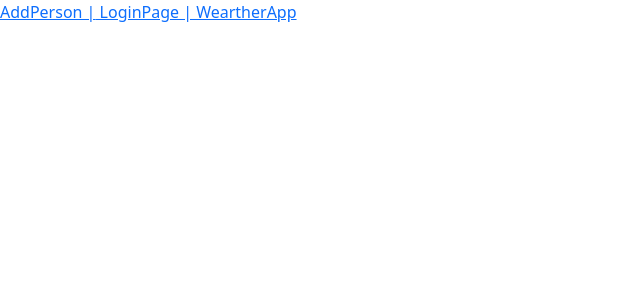
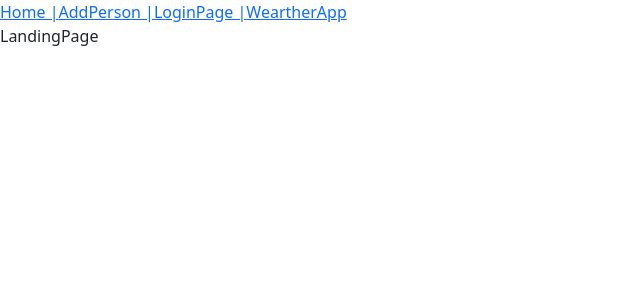
Before and after one commit to MasterJameson/NewPortfolio, a React (Create React App) app: page / in a window 1280 px wide. Shown: the top 300 px of the page, without its empty margins (0-640 px from the left). Built offline with nearby package versions, Linux system fonts and the light colour scheme.

Commit message:
added nav

```diff
--- a/src/App.tsx
+++ b/src/App.tsx
@@ -9,29 +9,29 @@ import { appStore } from './redux/store';
 // import ClassComponentApp from './Forms/classComponent';
 import WeartherApp from './Tables/WeatherApp/WeatherApp';
 import LoginPage from './Forms/Login/LoginPage';
-import { BrowserRouter, Link } from 'react-router-dom';
+import { BrowserRouter, Route, Routes } from 'react-router-dom';
+import { Nav } from './Nav/Navigation';
+import LandingPage from './Home/LandingPage';
 
 
 function App() {
 
   return (
     <React.Fragment >
-      {/* <Provider store={appStore} > */}
-        <nav>
-          <Link to={'AddPerson'} >
-            {/* <AddPerson /> */}AddPerson |
-          </Link>
-          <Link to={'LoginPage'} >
-            {/* <LoginPage /> */} LoginPage |
-          </Link>
-          <Link to={'WeatherApp'} >
-            {/* <WeartherApp /> */}  WeartherApp
-          </Link>
-          {/* <ClassComponentApp /> */}
-          {/* <SignUpForm /> */}
-          {/* <Exam /> */}
-        </nav>
-      {/* </Provider> */}
+      <Provider store={appStore} >
+        <BrowserRouter>
+          <Nav />
+          <Routes>
+            <Route path="/" element={<LandingPage />} />
+            <Route path="/LoginPage" element={<LoginPage />} />
+            <Route path="/AddPerson" element={<AddPerson />} />
+            <Route path="/WeatherApp" element={<WeartherApp />} />
+          </Routes>
+        </BrowserRouter>
+        {/* <ClassComponentApp /> */}
+        {/* <SignUpForm /> */}
+        {/* <Exam /> */}
+      </Provider>
     </React.Fragment>
   );
 }
--- /dev/null
+++ b/src/Home/LandingPage.tsx
@@ -0,0 +1,11 @@
+import React from 'react'
+
+function LandingPage() {
+  return (
+    <>
+      <p>LandingPage</p>
+    </>
+  )
+}
+
+export default LandingPage
--- /dev/null
+++ b/src/Nav/Navigation.tsx
@@ -0,0 +1,21 @@
+import { Link } from 'react-router-dom';
+
+export const Nav = () => {
+
+  return (
+    <>
+      <Link to={''} >
+        Home |
+      </Link>
+      <Link to={'AddPerson'} >
+        AddPerson |
+      </Link>
+      <Link to={'LoginPage'} >
+        LoginPage |
+      </Link>
+      <Link to={'WeatherApp'} >
+        WeartherApp
+      </Link>
+    </>
+  )
+}
--- a/src/index.tsx
+++ b/src/index.tsx
@@ -3,28 +3,13 @@ import ReactDOM from 'react-dom/client';
 import './index.css';
 import App from './App';
 import 'bootstrap/dist/css/bootstrap.min.css';
-import { BrowserRouter, Route, Routes } from 'react-router-dom';
-import AddPerson from './Forms/AddPerson/AddPerson';
-import WeartherApp from './Tables/WeatherApp/WeatherApp';
-import LoginPage from './Forms/Login/LoginPage';
-import { Provider } from 'react-redux';
-import { appStore } from './redux/store';
 
 const root = ReactDOM.createRoot(
   document.getElementById("root") as HTMLDivElement
 );
 root.render(
   <React.StrictMode>
-    <Provider store={appStore} >
-      <BrowserRouter>
-        <Routes>
-          <Route path="/" element={<App />} />
-          <Route path="/LoginPage" element={<LoginPage />} />
-          <Route path="/AddPerson" element={<AddPerson />} />
-          <Route path="/WeatherApp" element={<WeartherApp />} />
-        </Routes>
-      </BrowserRouter>
-    </Provider>
+    <App />
   </React.StrictMode>);
 
 // If you want to start measuring performance in your app, pass a function
```
